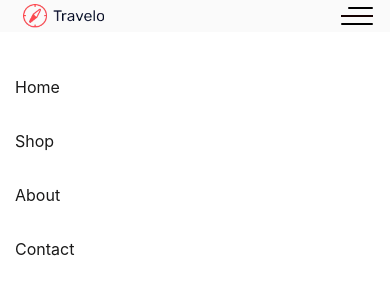
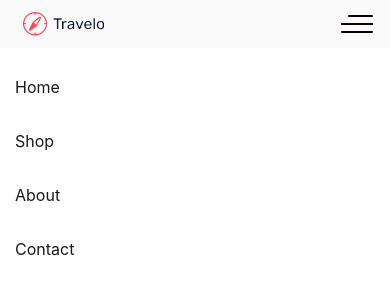
Before and after one commit to rahulc2303/happy-street-holidays, a React (Create React App) app: page / in a window 390 px wide. Shown: the top 300 px of the page. Built offline with nearby package versions, Linux system fonts and the light colour scheme.

Commit message:
changes in navbar

```diff
--- a/src/Components/NavBarHolidays/NavBarHolidays.css
+++ b/src/Components/NavBarHolidays/NavBarHolidays.css
@@ -151,7 +151,7 @@
     height: 24px;
   }
   .Navbar {
-    height: 2em;
+    height: 3em;
     display: flex;
     justify-content: space-between;
     align-items: center;
```
